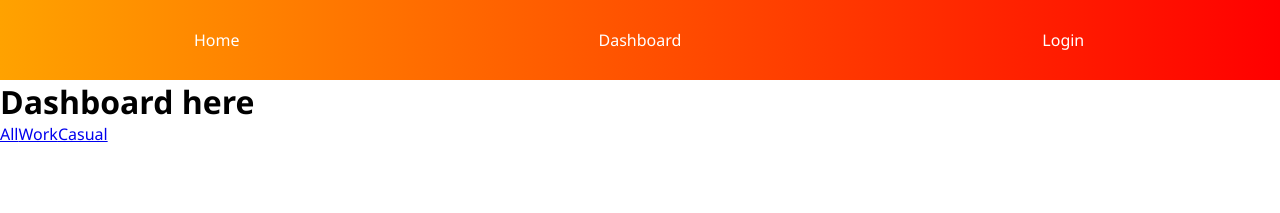
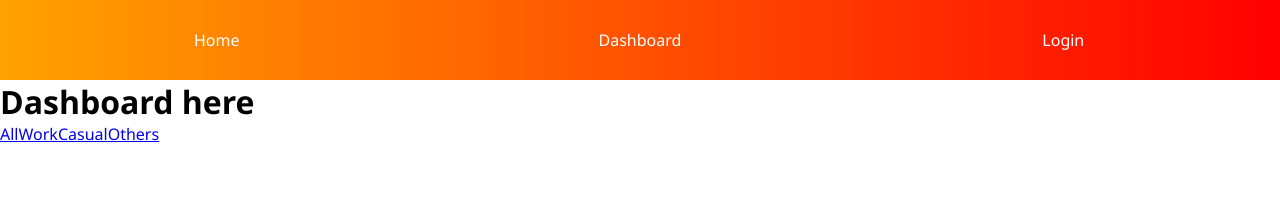
Before and after one commit to IkenNwa/altschool-exam, a React (Vite) app: page /dashboard in a window 1280 px wide. Shown: the top 213 px of the page. Built offline with nearby package versions, Linux system fonts and the light colour scheme.

Commit message:
Added 404 test

```diff
--- a/src/components/MiniNav.jsx
+++ b/src/components/MiniNav.jsx
@@ -6,6 +6,7 @@ function MiniNav() {
       <Link to="/dashboard/all">All</Link>
       <Link to="/dashboard/work">Work</Link>
       <Link to="/dashboard/casual">Casual</Link>
+      <Link to="/dashboard/others">Others</Link>
     </>
   );
 }
```
